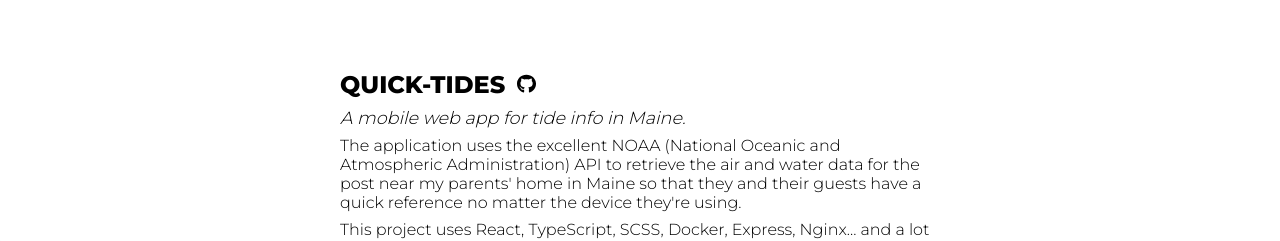
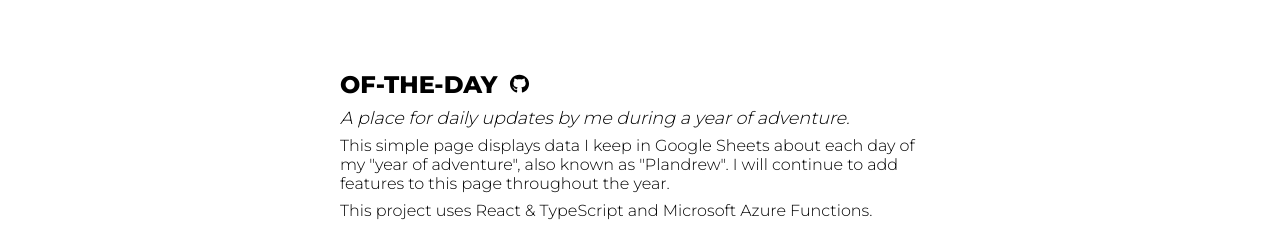
Before and after one commit to messman/messman.github.io, a website: page index.html in a window 1280 px wide. Shown: the part 353-594 px from the top of the page. Drawn offline with Linux system fonts and the light colour scheme.

Commit message:
Add of-the-day to projects list

```diff
--- a/index.html
+++ b/index.html
@@ -84,6 +84,22 @@
 				</span> -->
 			</div>
 			<div class="section projects">
+				<div class="project">
+					<a href="https://github.com/messman/of-the-day">
+						<h2>of-the-day</h2>
+						<svg class="icon icon-gh">
+							<use xlink:href="#icon-gh"></use>
+						</svg>
+					</a>
+					<p class="subtitle">A place for daily updates by me during a year of adventure.</p>
+					<p>
+						This simple page displays data I keep in Google Sheets about each day of my "year of adventure",
+						also known as "Plandrew". I will continue to add features to this page throughout the year.
+					</p>
+					<p>
+						This project uses React & TypeScript and Microsoft Azure Functions.
+					</p>
+				</div>
 				<div class="project">
 					<a href="https://github.com/messman/quick-tides">
 						<h2>quick-tides</h2>
@@ -186,7 +202,7 @@
 				<q>Enter every room with a spirit of generosity and gratitude.</q>
 			</div>
 			<footer>
-				<p>Copyright &copy; 2018 Andrew Messier. All rights reserved.</p>
+				<p>Copyright &copy; Andrew Messier.</p>
 				<p>design in Sketch; icons from FontAwesome &amp; IcoMoon; fonts from Google Fonts</p>
 			</footer>
 		</div>
```
